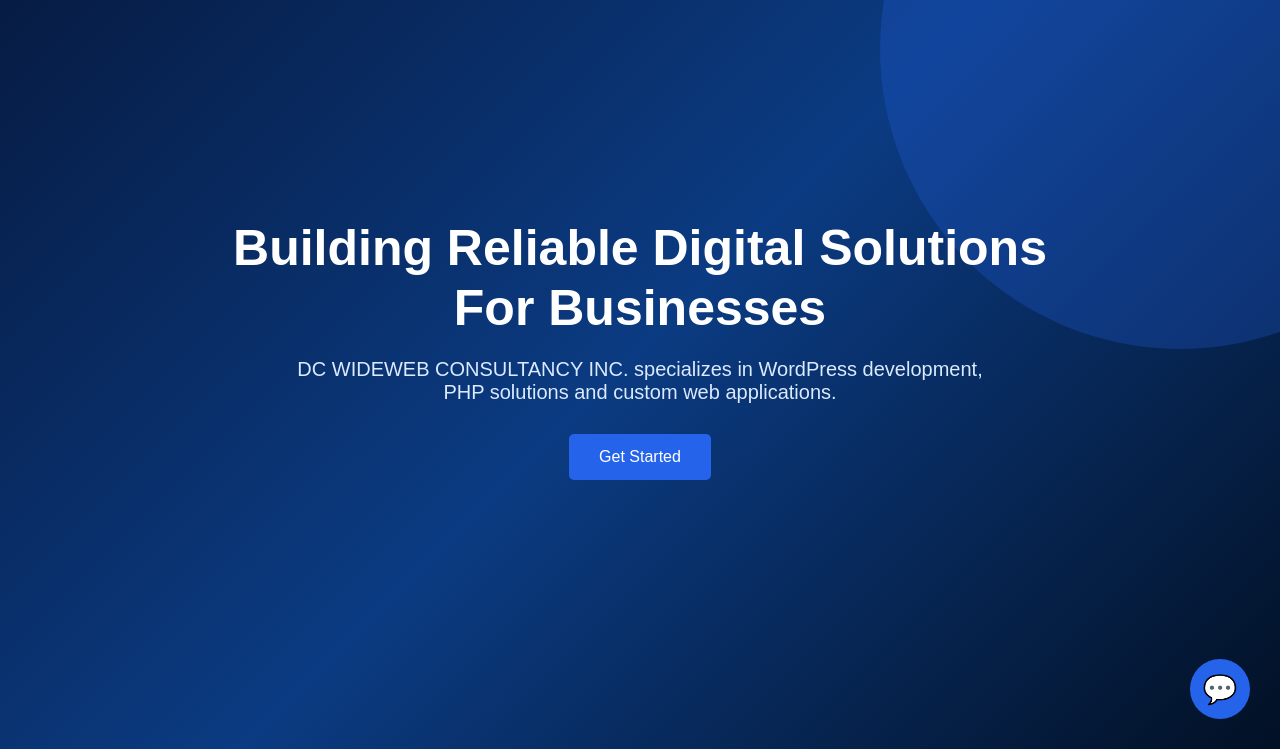
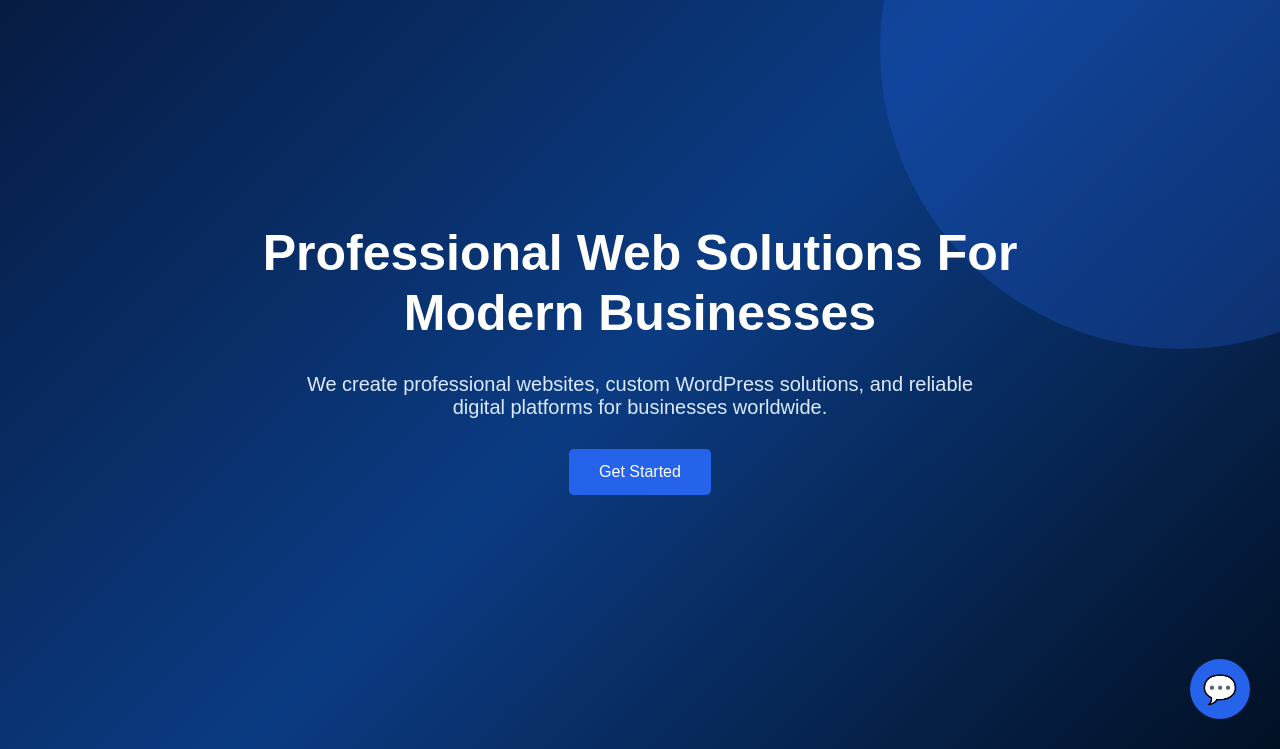
Before and after one commit to odi66s02110002-cell/dcwideweb, a plain HTML site: page index.html in a window 1280 px wide. Shown: the part 51-800 px from the top of the page. Drawn offline with Linux system fonts and the light colour scheme.

Commit message:
Update index.html

```diff
--- a/index.html
+++ b/index.html
@@ -72,13 +72,16 @@
 <section class="hero">
     <div class="hero-content">
         <h1>
-Building Reliable Digital Solutions For Businesses
+<h1>
+Professional Web Solutions For Modern Businesses
+</h1>
 </h1>
 
 <p>
-DC WIDEWEB CONSULTANCY INC. specializes in WordPress development,
-PHP solutions and custom web applications.
-</p>
+<p>
+We create professional websites, custom WordPress solutions,
+and reliable digital platforms for businesses worldwide.
+</p></p>
         </p>
         <a href="#contact" class="btn">Get Started</a>
     </div>
```
